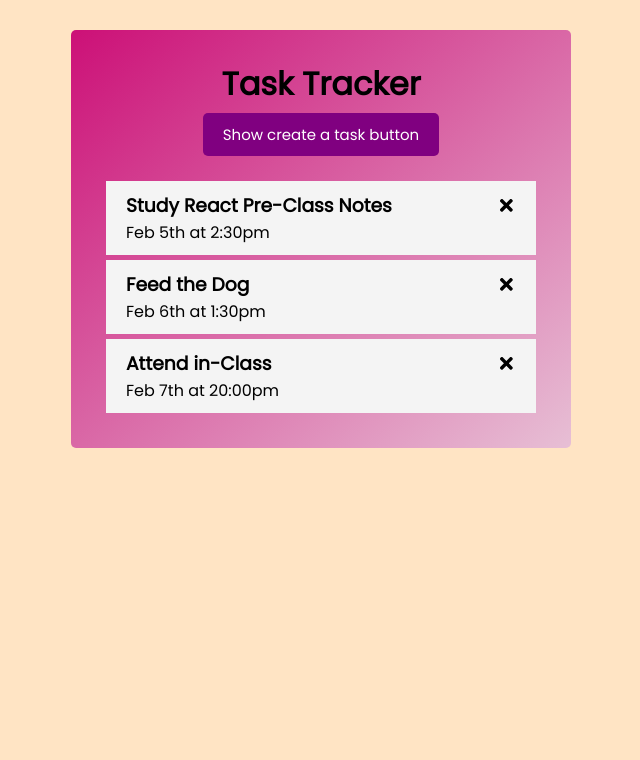
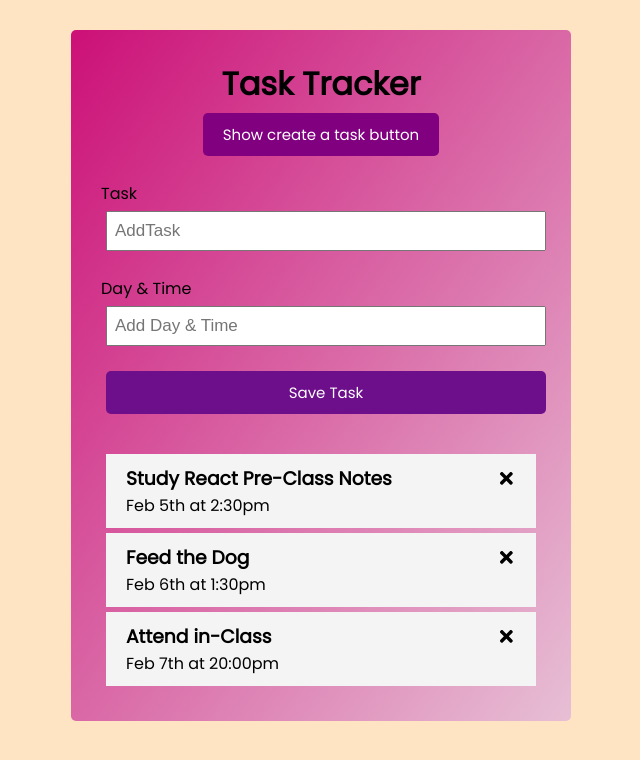
Before and after one commit to elcinp/React-Task-Tracker-Project, a React (Create React App) app: page / in a window 1280 px wide. Shown: the top 760 px of the page, without its empty margins (319-959 px from the left). Built offline with nearby package versions, Linux system fonts and the light colour scheme.

Commit message:
form onSubmit and onCreate functions created

```diff
--- a/src/App.js
+++ b/src/App.js
@@ -1,18 +1,28 @@
 import { useState } from 'react';
 import './App.css';
+import CreateTask from './components/CreateTask';
 import Header from './components/Header'
-import Tasks from './components/Tasks';
+import TaskList from './components/TaskList';
 import { initialState } from "./store/initialStates"
+
 
 
 function App() {
   const [tasks,setTasks] = useState(initialState)
 
   //Create a task
+  const onCreate = (task) => {
+    const id = Date.now()
+    // console.log(id) uniqueID olusturduk
+    const newTask = {id,...task}
+    setTasks((prevState)=> [...prevState,newTask ])
+  }
+
 
   //Delete a task
   const onDelete = (deletedItemID) => {
     setTasks(tasks.filter((task)=> task.id !== deletedItemID))
+    console.log(deletedItemID)
   }
 
   //Toggle Done
@@ -22,7 +32,8 @@ function App() {
   return (
     <div className="container">
       <Header title={"Task Tracker"}/>
-      <Tasks tasks={tasks} onDelete={onDelete}/>
+      <CreateTask/>
+      <TaskList tasks={tasks} onDelete={onDelete}/>
     </div>
   );
 }
--- a/src/components/CreateTask.js
+++ b/src/components/CreateTask.js
@@ -2,11 +2,46 @@ import React,{useState} from 'react'
 
 const CreateTask = () => {
     const [text,setText] = useState("")
-    const [dat,setText] = useState("")
+    const [day,setDay] = useState("")
+
+    const handleTextChange = (e) => setText(e.target.value)
+    const handleDayChange = (e) => setDay(e.target.value)
+    // console.log("formvalues",{text,day})
+
+
+    const onSubmit = (e) => {
+        e.preventDefault() // prevent render the page
+        onCreate({text,day,isDone:false})
+        setText("") // Formun içini boşalttık setText ve setDay le
+        setDay("")
+    }
+
     return (
-        <div>
-            sadasdzxz
-        </div>
+        <form className="add-form" onSubmit={onSubmit}>
+            <div className="form-control">
+                <label htmlFor="task">Task</label>
+                <input
+                    id="task"
+                    name="text"
+                    type="text"
+                    value={text}
+                    placeholder="AddTask"
+                    onChange={handleTextChange}
+                />
+            </div>
+            <div className="form-control">
+                <label htmlFor="day">Day & Time</label>
+                <input
+                    id="day"
+                    name="day"
+                    type="text"
+                    value={day}
+                    placeholder="Add Day & Time"
+                    onChange={handleDayChange}
+                />
+            </div>
+            <input type="submit" value="Save Task" className="btn btn-block" />
+        </form>
     )
 }
 
--- a/src/components/Task.js
+++ b/src/components/Task.js
@@ -7,6 +7,7 @@ const Task = ({task,onDelete}) => {
             <h3>
                 {task.text}
                 <FaTimes onClick={()=> {
+                    console.log(task.id)
                     onDelete(task.id)
                 }}/>
             </h3>
--- a/src/components/Tasks.js
+++ b/src/components/TaskList.js
@@ -2,7 +2,7 @@ import React,{useState} from 'react'
 // import {initialState} from '../store/initialStates'
 import Task from './Task'
 
-export default function Tasks({tasks,onDelete}) {
+export default function TaskList({tasks,onDelete}) {
 
     return (
         <div>
```
